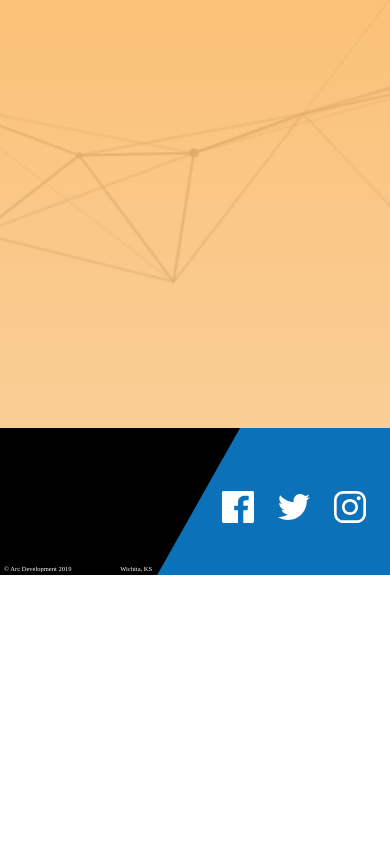
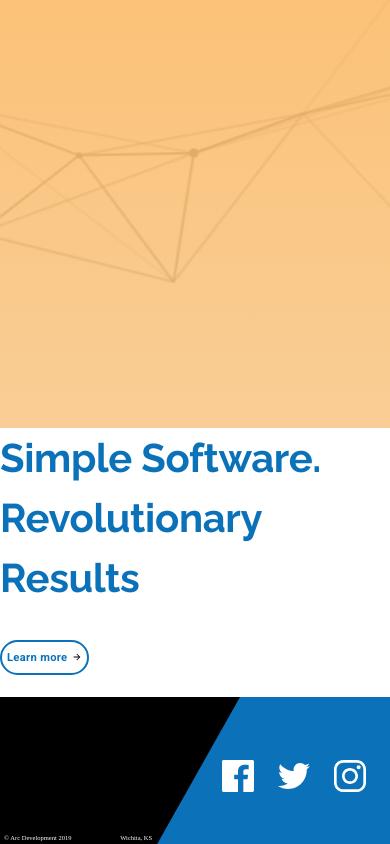
Before and after one commit to Amorem/materialui_arcdev, a React (Create React App) app: page / in a window 390 px wide. Shown: the part 5750-6594 px from the top of the page. Before the commit the page ends 6325 px from the top, so only its background shows below. Built offline with nearby package versions, Linux system fonts and the light colour scheme.

Commit message:
call to action element

```diff
--- a/src/Components/LandingPage.js
+++ b/src/Components/LandingPage.js
@@ -8,6 +8,7 @@ import Button from "@material-ui/core/Button";
 import ButtonArrow from "./UI/ButtonArrow";
 import Card from "@material-ui/core/Card";
 import CardContent from "@material-ui/core/CardContent";
+import CallToAction from "./UI/CallToAction";
 
 import animationData from "../animations/landinganimation/data";
 import customSoftwareIcon from "../assets/Custom Software Icon.svg";
@@ -415,6 +416,9 @@ export default function LandingPage() {
           <div className={classes.infoBackground}></div>
         </Grid>
       </Grid>
+      <Grid item>
+        <CallToAction />
+      </Grid>
     </Grid>
   );
 }
--- /dev/null
+++ b/src/Components/UI/CallToAction.js
@@ -0,0 +1,51 @@
+import React from "react";
+import Grid from "@material-ui/core/Grid";
+import Typography from "@material-ui/core/Typography";
+import { makeStyles, useTheme } from "@material-ui/core/styles";
+import Button from "@material-ui/core/Button";
+import ButtonArrow from "./ButtonArrow";
+
+const useStyles = makeStyles((theme) => ({
+  learnButton: {
+    ...theme.typography.learnButton,
+    fontSize: "0.7rem",
+    height: 35,
+    padding: 5,
+    [theme.breakpoints.down("sm")]: {
+      marginBottom: "2em",
+    },
+  },
+}));
+
+export default function CallToAction() {
+  const classes = useStyles();
+  const theme = useTheme();
+
+  return (
+    <Grid container>
+      <Grid item>
+        <Grid container direction="column">
+          <Grid item>
+            <Typography variant="h2">
+              Simple Software.
+              <br /> Revolutionary Results
+            </Typography>
+            <Typography variant="subtitle2">
+              Take advantage of the 21st century
+            </Typography>
+            <Grid container item>
+              <Button variant="outlined" className={classes.learnButton}>
+                <span style={{ marginRight: 5 }}> Learn more</span>
+                <ButtonArrow
+                  width="10"
+                  height="10"
+                  fill="theme.palette.common.blue"
+                />
+              </Button>
+            </Grid>
+          </Grid>
+        </Grid>
+      </Grid>
+    </Grid>
+  );
+}
```
